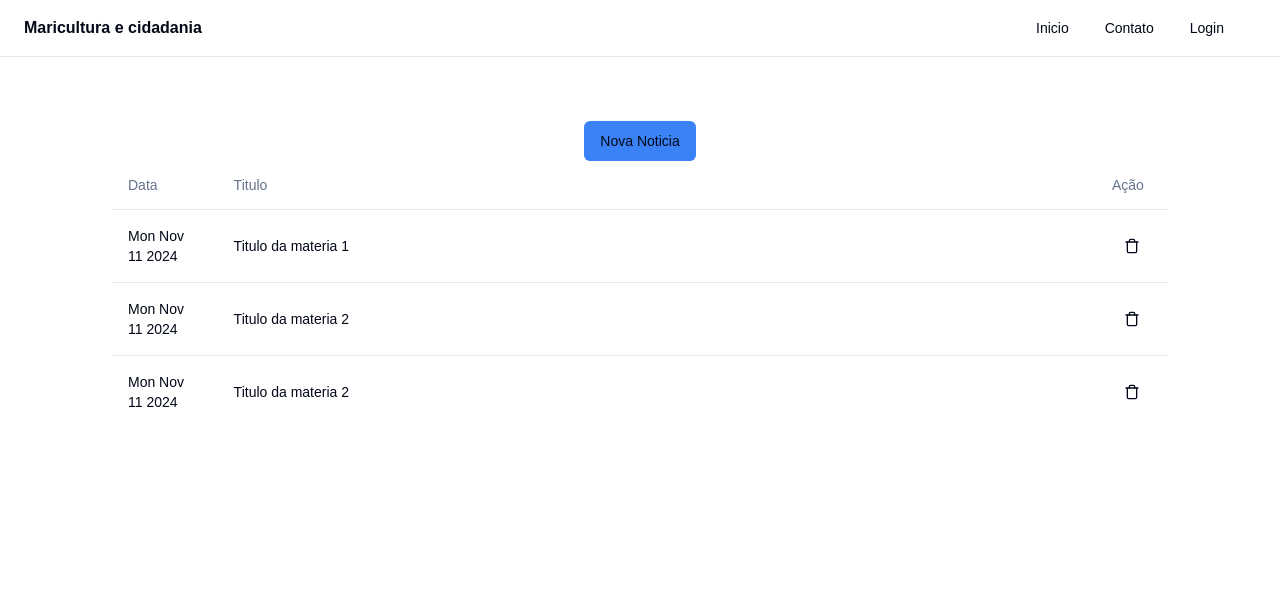
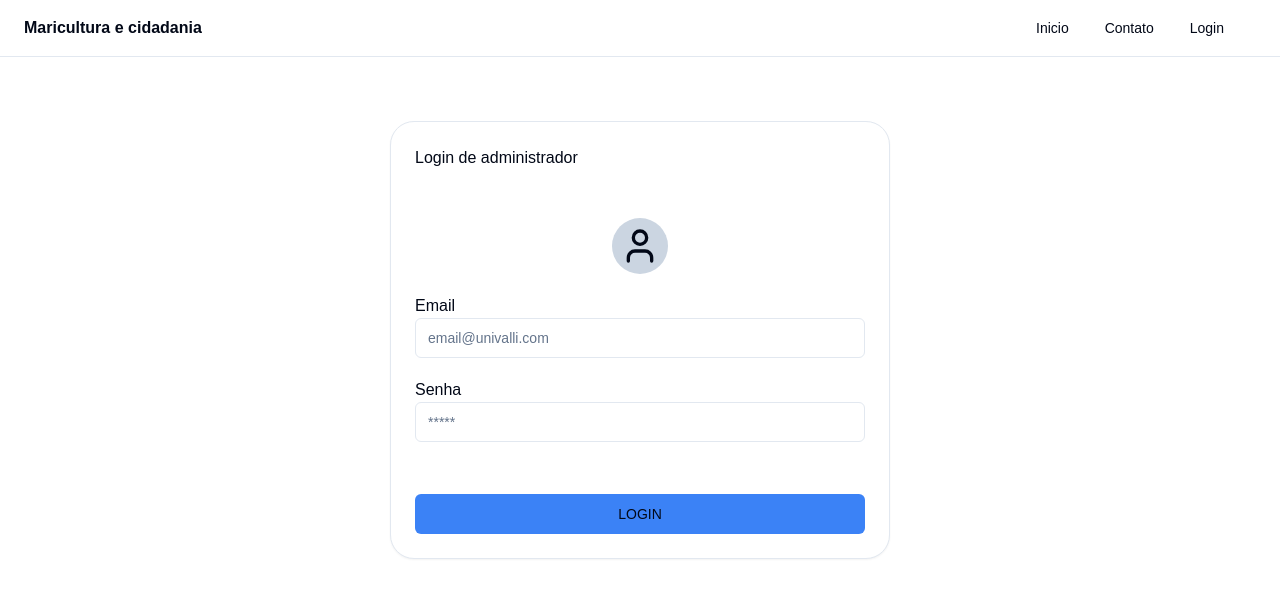
Before and after one commit to lucastaf/Banco-de-entrevista---Maricultura-e-cidadania, a Next.js app: page /gerenciar in a window 1280 px wide. Shown: the top 598 px of the page. Built offline with nearby package versions, Linux system fonts and the light colour scheme.

Commit message:
integrado hook de login

```diff
--- a/package.json
+++ b/package.json
@@ -25,6 +25,7 @@
     "node-cache": "^5.1.2",
     "react": "19.0.0-rc-66855b96-20241106",
     "react-dom": "19.0.0-rc-66855b96-20241106",
+    "react-hot-toast": "^2.4.1",
     "tailwind-merge": "^2.5.4",
     "tailwindcss-animate": "^1.0.7"
   },
--- a/src/app/gerenciar/layout.tsx
+++ b/src/app/gerenciar/layout.tsx
@@ -1,4 +1,4 @@
-"use client"
+"use client";
 
 import type { Metadata } from "next";
 import AppBar from "@/components/ui/appbar";
@@ -10,13 +10,20 @@ export default function RootLayout({
 }: Readonly<{
   children: React.ReactElement;
 }>) {
-  const auth = useAuth();
-
   return (
     <>
       <AuthContextProvider>
-        {auth.isLogged ? children : <LoginCard />}
+        <AuthLayout>{children}</AuthLayout>
       </AuthContextProvider>
     </>
   );
 }
+
+function AuthLayout({
+  children,
+}: Readonly<{
+  children: React.ReactElement;
+}>) {
+  const auth = useAuth();
+  return auth.isLogged ? children : <LoginCard />;
+}
--- a/src/app/gerenciar/page.tsx
+++ b/src/app/gerenciar/page.tsx
@@ -45,8 +45,8 @@ export default function NewsManager() {
           </TableRow>
         </TableHeader>
         <TableBody>
-          {dados.map((item) => (
-            <TableRow>
+          {dados.map((item, index) => (
+            <TableRow key={index} >
               <TableCell>{item.data.toDateString()}</TableCell>
               <TableCell>{item.title}</TableCell>
               <TableCell>
--- a/src/app/layout.tsx
+++ b/src/app/layout.tsx
@@ -1,6 +1,7 @@
 import type { Metadata } from "next";
 import localFont from "next/font/local";
 import "./globals.css";
+import { Toaster } from "react-hot-toast";
 import AppBar from "@/components/ui/appbar";
 
 const geistSans = localFont({
@@ -29,10 +30,9 @@ export default function RootLayout({
       <body
         className={`${geistSans.variable} ${geistMono.variable} antialiased`}
       >
+        <Toaster position="bottom-right" />
         <AppBar />
-        <div className="max-sm:p-4 p-8 xl:p-28 xl:py-16">
-          {children}
-        </div>
+        <div className="max-sm:p-4 p-8 xl:p-28 xl:py-16">{children}</div>
       </body>
     </html>
   );
--- a/src/components/auth/authContext.tsx
+++ b/src/components/auth/authContext.tsx
@@ -1,3 +1,4 @@
+import axios from "axios";
 import {
   ContextType,
   createContext,
@@ -5,17 +6,18 @@ import {
   useContext,
   useState,
 } from "react";
+import { getCookie, setCookie } from "./cookies";
 
 type useAuthType = {
-  login: (email: string, password: string) => Promise<boolean>;
+  login: (user: string, password: string) => Promise<boolean>;
   accessToken: string | null;
   isLogged: boolean;
 };
 
 const authContext = createContext<useAuthType>({
   accessToken: null,
-  isLogged: true,
-  login(email, password) {
+  isLogged: false,
+  login(user, password) {
     return Promise.reject();
   },
 });
@@ -23,11 +25,21 @@ export const useAuth = () => useContext(authContext);
 
 export const AuthContextProvider = (props: { children: ReactElement }) => {
   const [accessToken, setAccessToken] = useState(
-    localStorage.getItem("accessToken")
+    getCookie("accessToken")?.value ?? null
   );
-  const isLogged = true;
-  const login: useAuthType["login"] = async (email, password) => {
-    return false;
+  const isLogged = Boolean(accessToken?.length);
+  const login: useAuthType["login"] = async (user, password) => {
+    try {
+      const resAxios = await axios.post("/api/login", {
+        user: user,
+        password: password,
+      });
+      setAccessToken(resAxios.data);
+      setCookie("accessToken", resAxios.data, 3600);
+      return true;
+    } catch (e) {
+      return false;
+    }
   };
 
   return (
--- /dev/null
+++ b/src/components/auth/cookies.ts
@@ -0,0 +1,32 @@
+export interface Cookie {
+  name: string
+  value: string
+}
+
+export function getCookie(name: string): Cookie | null {
+  const cArray = decodeURIComponent(document.cookie)
+    .split('; ')
+    .map(item => {
+      const [name, value] = item.split('=')
+
+      return {
+        name: name,
+        value: value,
+      }
+    })
+
+  const returnValue = cArray.find(item => item.name == name)
+
+  return returnValue || null
+}
+
+export function setCookie(name: string, value: string, secondsToLive: number): void {
+  const date = new Date()
+  date.setTime(date.getTime() + (secondsToLive * 1000))
+  const expires = 'expires=' + date.toUTCString()
+  document.cookie = `${name}=${value};${expires};path=/`
+}
+
+export function deleteCookie(name: string) {
+  setCookie(name, "", 0)
+}
--- a/src/components/auth/loginCard.tsx
+++ b/src/components/auth/loginCard.tsx
@@ -3,14 +3,44 @@ import { Label } from "@radix-ui/react-dropdown-menu";
 import { Input } from "../ui/input";
 import { Button } from "../ui/button";
 import { Avatar } from "../ui/avatar";
-import { User } from "lucide-react";
+import { Loader2, User } from "lucide-react";
+import { useAuth } from "./authContext";
+import { FormEvent, useState } from "react";
+import toast from "react-hot-toast";
 
 export default function LoginCard() {
+  const [loadingButton, setLoadingButton] = useState(false);
+  const auth = useAuth();
+  const onSubmit = (e: FormEvent<HTMLFormElement>) => {
+    e.preventDefault();
+    //@ts-ignore
+    const user: string = e.target[0].value;
+    //@ts-ignore
+    const password: string = e.target[1].value;
+    setLoadingButton(true);
+    const loginPromise = new Promise((resolve, reject) => {
+      auth.login(user, password).then((res) => {
+        setLoadingButton(false);
+        if (res) {
+          resolve(true);
+        } else {
+          reject();
+        }
+      });
+    });
+    toast.promise(loginPromise, {
+      error: "Erro ao realizar o login",
+      loading: "Realizando login",
+      success: "Login realizado com sucesso",
+    });
+  };
+
   return (
     <div className="flex justify-center">
       <Card className="max-w-[500px] flex-1">
         <CardHeader>Login de administrador</CardHeader>
         <CardContent>
+          <form onSubmit={onSubmit}>
             <div className="grid gap-5">
               <div className="flex justify-center">
                 <div className="bg-slate-300 p-2 rounded-full">
@@ -25,8 +55,12 @@ export default function LoginCard() {
                 <Label>Senha</Label>
                 <Input type="password" placeholder="*****" />
               </div>
-            <Button className="mt-8">LOGIN</Button>
+              <Button disabled={loadingButton} type="submit" className="mt-8">
+                {loadingButton && <Loader2 className="animate-spin" />}
+                LOGIN
+              </Button>
             </div>
+          </form>
         </CardContent>
       </Card>
     </div>
```
Also changed, not shown: src/app/api/createNews/route.ts (added), 1 other file (tests, documents, lock files or other folders). Lines whose indentation alone changed are shown as unchanged.
